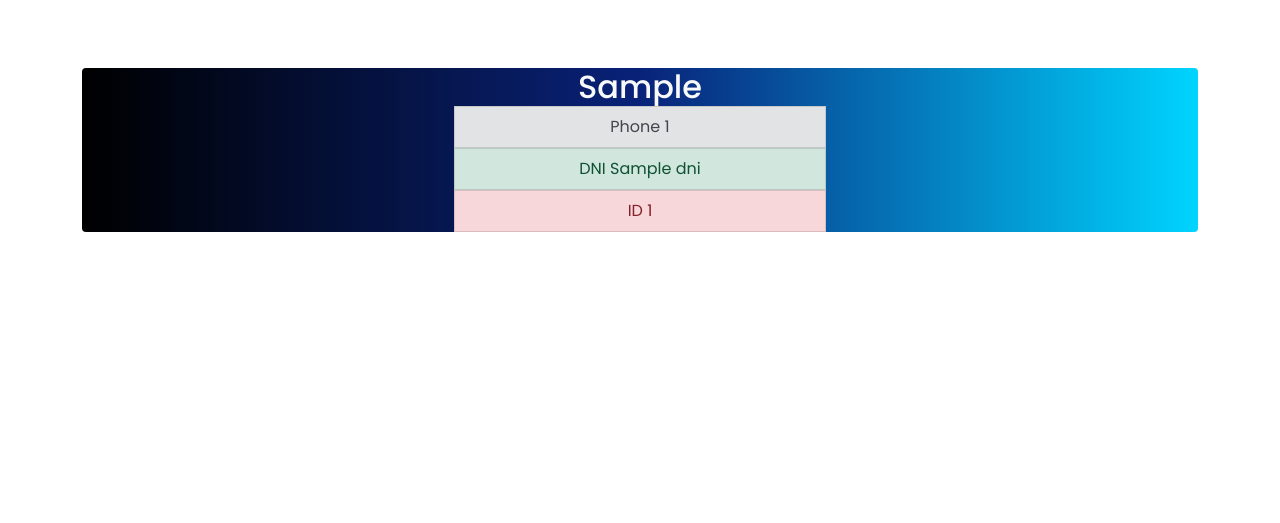
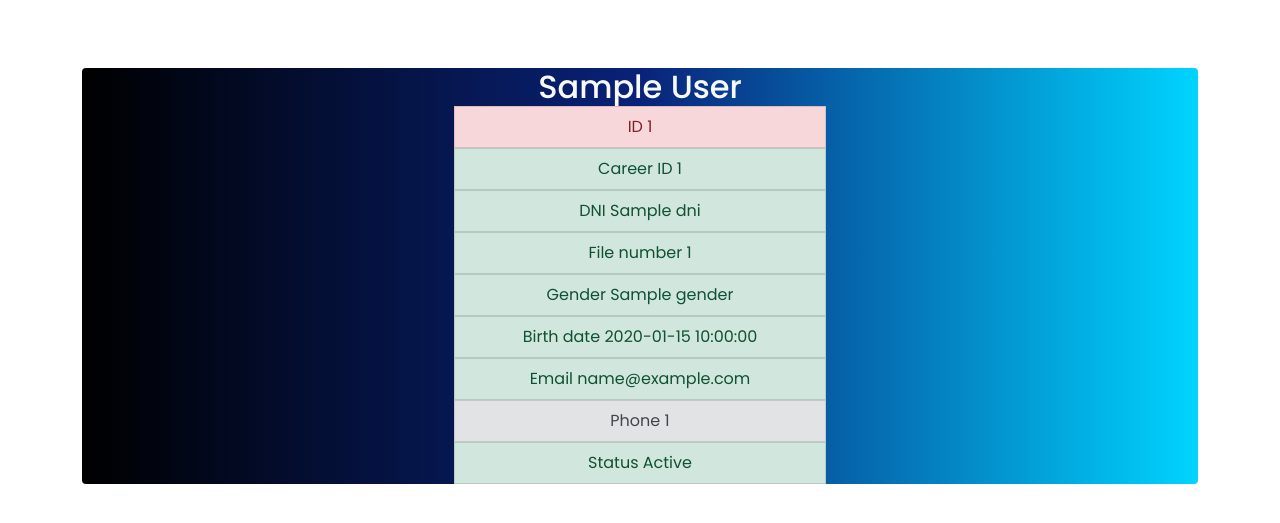
Before and after one commit to echeverriaalex/TP-FINAL-LAB4, a PHP site: template Views/student-profile.php in a window 1280 px wide. Shown: the top 523 px of the page. Run offline with PHP 8.4, Linux system fonts and the light colour scheme; the template is opened without the code that fills it: most values are stand-ins (such as "Sample title", 1, 10 or a date in 2020); some libraries are stand-ins or nearby versions.

Commit message:
muestro mas informacion del student

```diff
--- a/Views/student-profile.php
+++ b/Views/student-profile.php
@@ -3,22 +3,16 @@
         <section id="listado" class="mb-5">
             <div class="container">
                 <div class="list-group">
-
-                    <div class="col-lg-4">
-                        <h2 class="text-light"> <?php echo $student->getFirstName(); ?> </h2>
-                    </div>
-
-                    <div class="col-lg-4">
-                        <a class="list-group-item list-group-item-action list-group-item-secondary"> Phone <?php echo $student->getPhoneNumber(); ?> </a>
-                    </div>
-
-                    <div class="col-lg-4">
-                        <a class="list-group-item list-group-item-action list-group-item-success"> DNI <?php echo $student->getDni();?></a>
-                    </div>
-
-                    <div class="col-lg-4">
-                        <a class="list-group-item list-group-item-action list-group-item-danger"> ID <?php echo $student->getStudentId();?></a>
-                    </div>
+                    <div class="col-lg-4"> <h2 class="text-light"> <?php echo $student->getFirstName()." ".$student->getLastName();?> </h2></div>
+                    <div class="col-lg-4"> <a class="list-group-item list-group-item-action list-group-item-danger"> ID <?php echo $student->getStudentId();?></a> </div>
+                    <div class="col-lg-4"> <a class="list-group-item list-group-item-action list-group-item-success"> Career ID <?php echo $student->getCareerId();?></a> </div>
+                    <div class="col-lg-4"> <a class="list-group-item list-group-item-action list-group-item-success"> DNI <?php echo $student->getDni();?></a> </div>
+                    <div class="col-lg-4"> <a class="list-group-item list-group-item-action list-group-item-success"> File number <?php echo $student->getFileNumber();?></a> </div>
+                    <div class="col-lg-4"> <a class="list-group-item list-group-item-action list-group-item-success"> Gender <?php echo $student->getGender();?></a> </div>
+                    <div class="col-lg-4"> <a class="list-group-item list-group-item-action list-group-item-success"> Birth date <?php echo $student->getBirthDate();?></a> </div>
+                    <div class="col-lg-4"> <a class="list-group-item list-group-item-action list-group-item-success"> Email <?php echo $student->getEmail();?></a> </div>
+                    <div class="col-lg-4"> <a class="list-group-item list-group-item-action list-group-item-secondary"> Phone <?php echo $student->getPhoneNumber(); ?> </a> </div>
+                    <div class="col-lg-4"> <a class="list-group-item list-group-item-action list-group-item-success"> Status <?php if($student->getActive()) echo "Active"; else echo "No active"; ?></a> </div>
                 </div>
             </div>
         </section>
```
